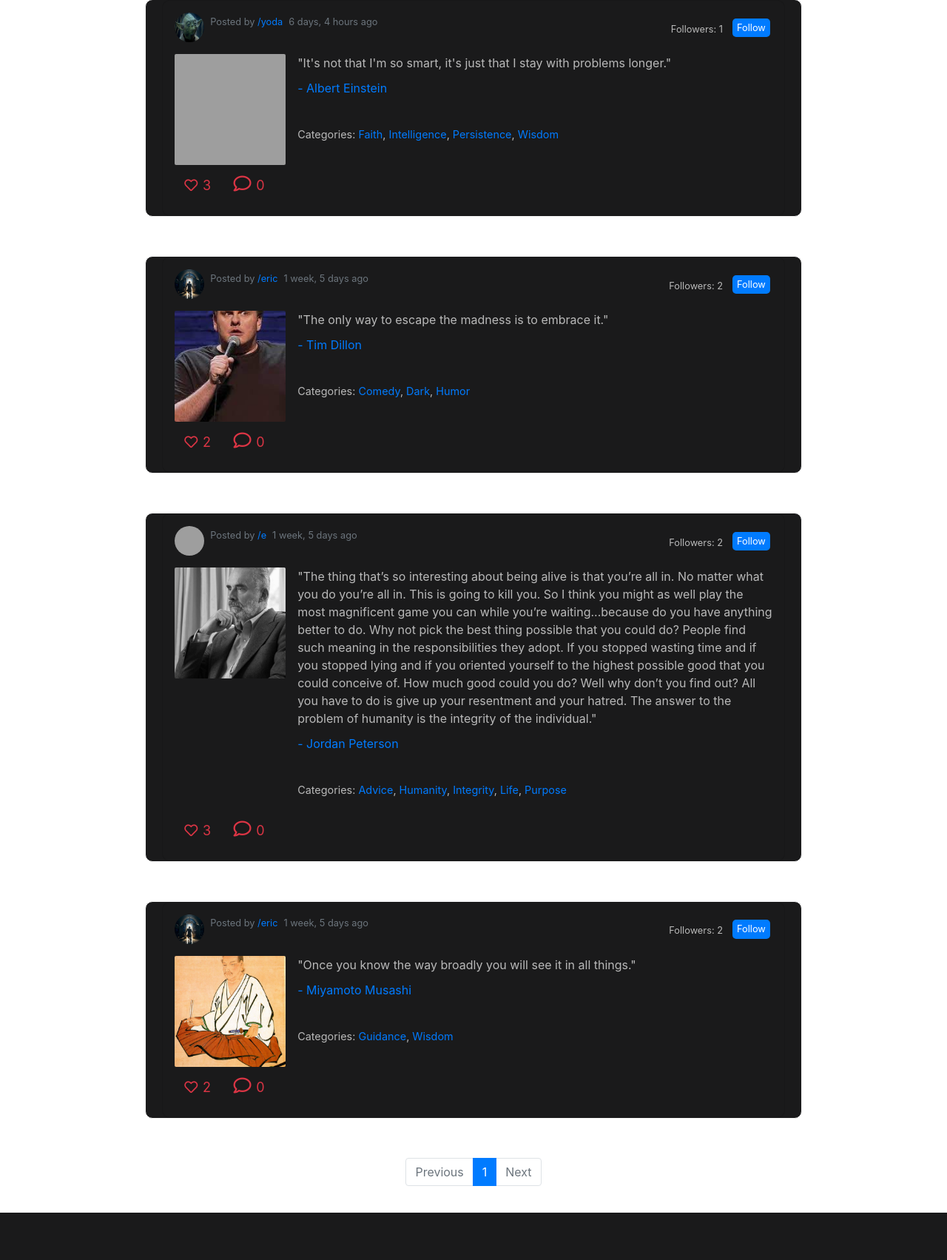
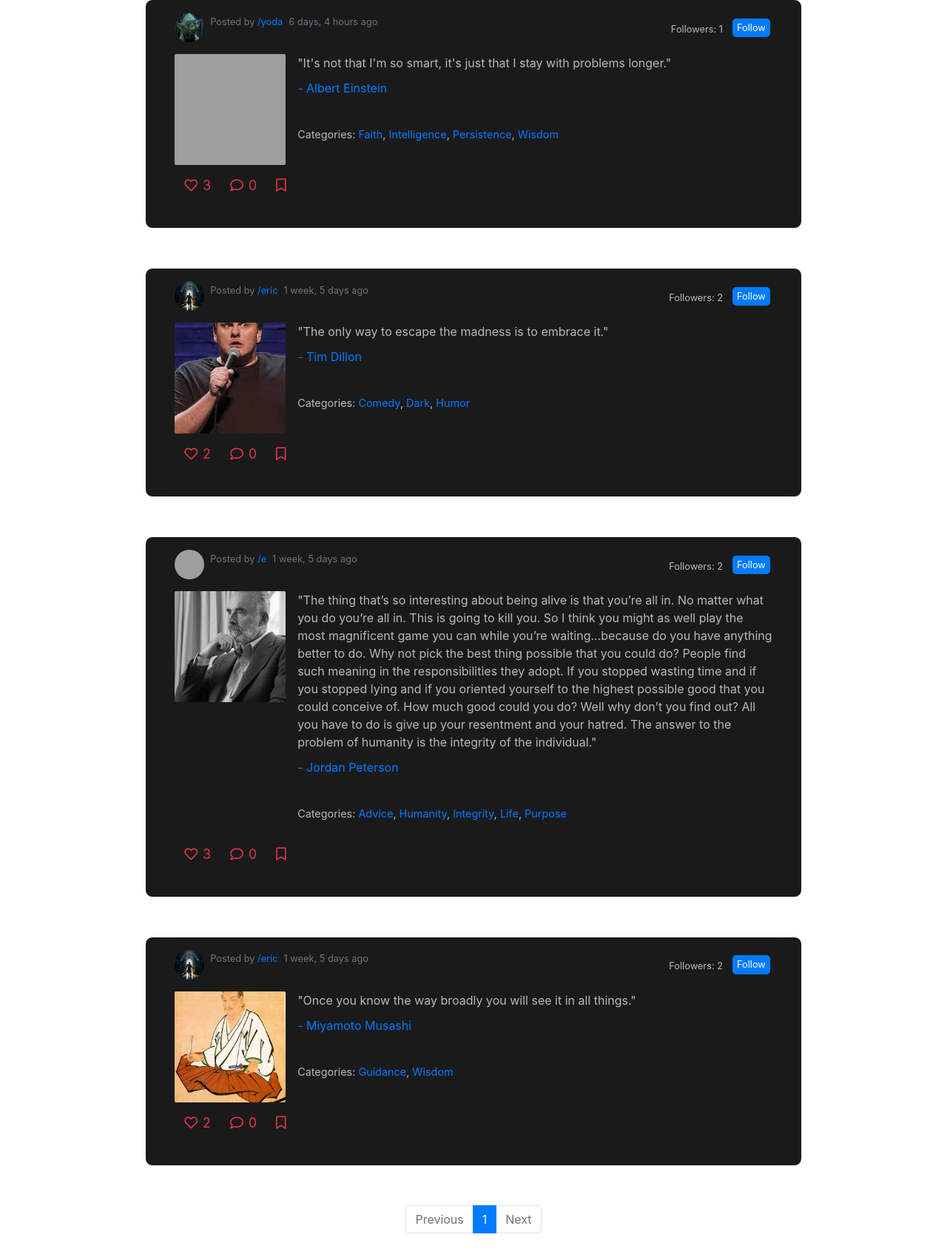
Before and after one commit to ericskotnicki/quotes, a Django app: page / in a window 1280 px wide. Shown: the part 251-1954 px from the top of the page at 74% size. Before the commit the page ends 1890 px from the top, so only its background shows below. Run offline with Django 4.2, Linux system fonts and the light colour scheme; a user stored in the database is signed in; data comes from the database, SQL or seed files in the repository; both versions use the stored data as it was after the commit; data that the repository does not hold is empty; grey boxes are pictures that could not be loaded.

Commit message:
Added ability to bookmark a posted quote

```diff
--- a/quote/models.py
+++ b/quote/models.py
@@ -104,14 +104,8 @@ class Like(models.Model):
     # quote.likes.all() -> returns all likes on the quote
 
 
-
-# Signals to create and save a UserProfile when a User is created or saved
-# @receiver(post_save, sender=User)
-# def create_user_profile(sender, instance, created, **kwargs):
-#     if created:
-#         UserProfile.objects.create(user=instance)
-
-# @receiver(post_save, sender=User)
-# def save_user_profile(sender, instance, **kwargs):
-#     if hasattr(instance, 'userprofile'):
-#         instance.userprofile.save()
+class Bookmark(models.Model):
+    """Represents bookmarks on posted quotes."""
+    user = models.ForeignKey(User, on_delete=models.CASCADE, related_name='bookmarks')
+    quote = models.ForeignKey(Quote, on_delete=models.CASCADE, related_name='bookmarks', null=True)
+    timestamp = models.DateTimeField(auto_now_add=True)
--- /dev/null
+++ b/quote/static/quote/bookmark.js
@@ -0,0 +1,50 @@
+// Description: JavaScript file for html templates containing the Bookmark button/icon in the quote app folder
+
+/* Allows user to bookmark a posted quote */
+
+// DOM Content Event Listener
+document.addEventListener('DOMContentLoaded', function () {
+    document.querySelectorAll('.bookmark-btn').forEach(button => {
+        button.addEventListener('click', function (event) {
+            event.preventDefault();
+            const quoteId = button.dataset.id;
+            fetch(`/bookmark/${quoteId}`, {
+                method: 'POST',
+                headers: {
+                    'Accept': 'application/json',
+                    'Content-Type': 'application/json'
+                },
+                credentials: 'same-origin',
+                body: JSON.stringify({
+                    'quote_id': quoteId
+                })
+            })
+            .then(response => {
+                if (!response.ok) {
+                    throw new Error(`HTTP error! status: ${response.status}`);
+                }
+                return response.json();
+            })
+            .then(data => {
+                console.log(data);   // bookmarked_by, user_bookmarked
+
+                const icon = document.querySelector(`#bookmark-icon-${quoteId}`);
+
+                if (data.user_bookmarked) {
+                    icon.classList.remove('far');
+                    icon.classList.add('fas');
+                } else {
+                    icon.classList.remove('fas');
+                    icon.classList.add('far');
+                }
+
+                // Update the bookmarked attribute of the icon
+                icon.dataset.userBookmarked = data.user_bookmarked;
+
+            })
+            .catch(error => {
+                console.error('There was a problem with the fetch operation:', error);
+            });
+        });
+    });
+});
--- a/quote/static/quote/edit.js
+++ b/quote/static/quote/edit.js
@@ -4,7 +4,6 @@
 
 // DOM Content Event Listener
 document.addEventListener('DOMContentLoaded', function() {
-    console.log("DOM Content Loaded (edit.js)")
     // Create variables to store edit link button, textarea, original quote content to fill textarea and save button
     let activeEditLink = null;
     let activeQuoteContent = null;
--- a/quote/static/quote/styles.css
+++ b/quote/static/quote/styles.css
@@ -394,7 +394,7 @@ h2 {
 }
 
 
-/* Like Button */
+/* Like Button/Icon */
 .like-btn {
     border: none;
     background-color: transparent;
@@ -446,7 +446,7 @@ option.light-gray {
 }
 
 
-/* Comment Button */
+/* Comment Button/Icon */
 .comment-btn {
     border: none;
     background-color: transparent;
@@ -482,3 +482,37 @@ option.light-gray {
 .comment-count {
     font-size: 18px;
 }
+
+
+/* Bookmark Button/Icon */
+.bookmark-btn {
+    border: none;
+    background-color: transparent;
+    color: #dc3545;
+    font-size: 1.5rem;
+    cursor: pointer;
+}
+
+.bookmark-btn:hover #bookmark-icon {
+    color: red;
+}
+
+.bookmark-btn:hover {
+    color: #c82333;
+}
+
+.bookmark-btn:focus {
+    outline: none;
+}
+
+.bookmark-btn .fas {
+    transition: transform 0.2s ease-in-out;
+}
+
+.bookmark-btn .fas:hover {
+    transform: scale(1.2);
+}
+
+.bookmark-icon {
+    font-size: 18px;
+}
--- a/quote/templates/quote/index.html
+++ b/quote/templates/quote/index.html
@@ -59,6 +59,7 @@
                             <div class="media-body">
                                 <blockquote>
                                     <p class="text-quote" id="quote-content-{{quote.id}}">"{{ quote.text }}"</p>
+                                    <!-- Edit link -->
                                     {% if user.is_authenticated and user == quote.user %}
                                         <a href="#" class="edit-link" id="edit-link-{{quote.id}}" data-id="{{quote.id}}">Edit</a>
                                     {% endif %}
@@ -73,9 +74,8 @@
                             </div>
                         </div>
 
-                        <!-- Like Icon Font Awesome 5 Heart (AJAX)
-                            fas fa-heart (heart is filled), far fa-heart (heart is void)
-                        -->
+                        <div class="d-flex align-items-center mb-3 position-relative">
+                            <!-- Like Icon Font Awesome 5 - Heart (AJAX): fas fa-heart (heart is filled), far fa-heart (heart is void) -->
                             {% if user.is_authenticated %}
                                 <button style="text-decoration: none;" class="btn btn-link like-btn" id="like-btn-{{quote.id}}" data-id="{{quote.id}}">
                                     <i id="like-icon-{{quote.id}}" class="like-icon {% if quote.id in liked_quotes %}fas fa-heart{% else %}far fa-heart{% endif %}"></i>
@@ -83,16 +83,24 @@
                                 </button>
                             {% endif %}
 
-                        <!-- Comment Icon Font Awesome 5 Comment(AJAX) -->
+                            <!-- Comment Icon Font Awesome 5 - Comment Bubble (AJAX) -->
                             {% if user.is_authenticated %}
                                 <button style="text-decoration: none;" class="btn btn-link comment-btn" id="comment-btn-{{quote.id}}" data-id="{{quote.id}}">
-                                <i class="far fa-comment"></i>
+                                    <i id="comment-icon-{{quote.id}}" class="comment-icon {% if quote.id in commented_quotes %}fas fa-comment{% else %}far fa-comment{% endif %}"></i>
                                     <span id="comment-count-{{quote.id}}" class="comment-count">{{ quote.comments.count }}</span>
                                 </button>
                             {% endif %}
 
-                        <!-- Comment Form (AJAX) -->
-                        <div class="comment-form" id="comment-form">
+                            <!-- Bookmark Icon Font Awesome 5 (AJAX) -->
+                            {% if user.is_authenticated %}
+                                <button style="text-decoration: none;" class="btn btn-link bookmark-btn" id="bookmark-btn-{{quote.id}}" data-id="{{quote.id}}">
+                                    <i id="bookmark-icon-{{quote.id}}" class="bookmark-icon {% if quote.id in bookmarked_quotes %}fas fa-bookmark{% else %}far fa-bookmark{% endif %}"></i>
+                                </button>
+                            {% endif %}
+                        </div>
+
+                        <!-- Display Comments (AJAX) -->
+                        <div class="comments" id="comments">
 
                         </div>
 
--- a/quote/templates/quote/layout.html
+++ b/quote/templates/quote/layout.html
@@ -122,6 +122,7 @@
             <script src="{% static 'quote/comment.js' %}"></script>
             <script src="{% static 'quote/follow.js' %}"></script>
             <script src="{% static 'quote/like.js' %}"></script>
+            <script src="{% static 'quote/bookmark.js' %}"></script>
             <!-- <script src="{% static 'quote/main.js' %}"></script> -->
         {% endblock %}
 
--- a/quote/templates/quote/profile.html
+++ b/quote/templates/quote/profile.html
@@ -44,7 +44,7 @@
             <a href="#" class="overview-link" id="overview-link">Overview</a>
             <a href="#" class="posts-link" id="posts-link">Posts</a>
             <a href="#" class="comments-link" id="comments-link">Comments</a>
-            <a href="#" class="saved-link" id="saved-link">Saved</a>
+            <a href="#" class="bookmarked-link" id="bookmarked-link">Bookmarked</a>
             <a href="#" class="liked-link" id="liked-link">Liked</a>
             <a href="#" class="history-link" id="history-link">History</a>
         </div>
@@ -67,6 +67,7 @@
                         <tr><td><strong>Quotes:</strong></td><td style="padding-left: 20px;">{{ quote_count }}</td></tr>
                         <tr><td><strong>Comments:</strong></td><td style="padding-left: 20px;">{{ comment_count }}</td></tr>
                         <tr><td><strong>Likes:</strong></td><td style="padding-left: 20px;">{{ like_count }}</td></tr>
+                        <tr><td><strong>Bookmarks:</strong></td><td style="padding-left: 20px;">{{ bookmark_count }}</td></tr>
                     </table>
                 {% endif %}
             </div>
--- a/quote/urls.py
+++ b/quote/urls.py
@@ -27,6 +27,7 @@ urlpatterns = [
     path('follow/<int:id>', views.follow, name='follow'),
     path('unfollow/<int:id>', views.unfollow, name='unfollow'),
     path('like/<int:id>', views.like, name='like'),
+    path('edit/<int:id>', views.edit, name='edit'),
+    path('bookmark/<int:id>', views.bookmark, name='bookmark'),
     path('comment/<int:id>', views.comment, name='comment'),
-    path('edit/<int:id>', views.edit, name='edit'),
 ]
--- a/quote/views.py
+++ b/quote/views.py
@@ -15,7 +15,7 @@ import json
 import pycountry
 
 # Import Models & Forms
-from .models import User, Quote, Author, UserProfile, Category, Follow, Comment, Like
+from .models import User, Quote, Author, UserProfile, Category, Follow, Comment, Like, Bookmark
 from .forms import SearchForm
 
 
@@ -35,6 +35,10 @@ def index(request):
     if request.user.is_authenticated:
         liked_quotes = Like.objects.filter(user=request.user).values_list('quote', flat=True)
 
+    bookmarked_quotes = []
+    if request.user.is_authenticated:
+        bookmarked_quotes = Bookmark.objects.filter(user=request.user).values_list('quote', flat=True)
+
     # Paginate
     paginator = Paginator(quotes, 10)
     page_number = request.GET.get('page')
@@ -44,6 +48,7 @@ def index(request):
         'page_obj': page_obj,
         'following_users': following_users,
         'liked_quotes': liked_quotes,
+        'bookmarked_quotes': bookmarked_quotes,
     })
 
 
@@ -223,6 +228,7 @@ def profile(request, id):
         quote_count = Quote.objects.filter(user=userprofile).count()
         comment_count = Comment.objects.filter(user=userprofile).count()
         like_count = Like.objects.filter(user=userprofile).count()
+        bookmark_count = Bookmark.objects.filter(user=userprofile).count()
 
         # Determine if the current user is following the user whose profile is being viewed
         is_following = False
@@ -238,6 +244,7 @@ def profile(request, id):
             'quote_count': quote_count,
             'comment_count': comment_count,
             'like_count': like_count,
+            'bookmark_count': bookmark_count,
             'is_following': is_following,
             'liked_quotes': liked_quotes,
         })
@@ -537,13 +544,37 @@ def edit(request, id):  # id retrieved from client (AJAX fetch)
 
 @csrf_exempt
 @login_required
-def comment(request, id):
+def bookmark(request, id):
+    # Get quote id from AJAX request
     quote_id = json.loads(request.body)['quote_id']
 
+    # Get the quote object from the database
     quote = Quote.objects.get(id=quote_id)
 
+    # Check if logged in user has already bookmarked the quote
+    bookmark = Bookmark.objects.filter(user=request.user, quote=quote).first()
+    if bookmark:
+        # If user already bookmarked the quote then delete the Bookmark object
+        bookmark.delete()
+        user_bookmarked = False
+    else:
+        # If user hasn't bookmarked the quote then create a new Bookmark object
+        Bookmark.objects.create(user=request.user, quote=quote)
+        user_bookmarked = True
+
+    # Get the users that bookmarked the post
+    bookmarked_by = [bookmark.user.username for bookmark in Bookmark.objects.filter(quote=quote)]
+
+    # Create a JSON response to send back to the client
     data = {
-        'comment': comment,
+        'bookmarked_by': bookmarked_by,    # List of users that liked the post
+        'user_bookmarked': user_bookmarked,     # Boolean value to determine if user liked the post
     }
 
     return JsonResponse(data)
+
+
+@csrf_exempt
+@login_required
+def comment(request, id):
+    pass
```
Also changed, not shown: quote/templates/quote/following.html (+0 -7 lines), db.sqlite3, quote/migrations/0007_bookmark.py (added), quote/templates/quote/bookmark.html (added). Lines whose indentation alone changed are shown as unchanged.
